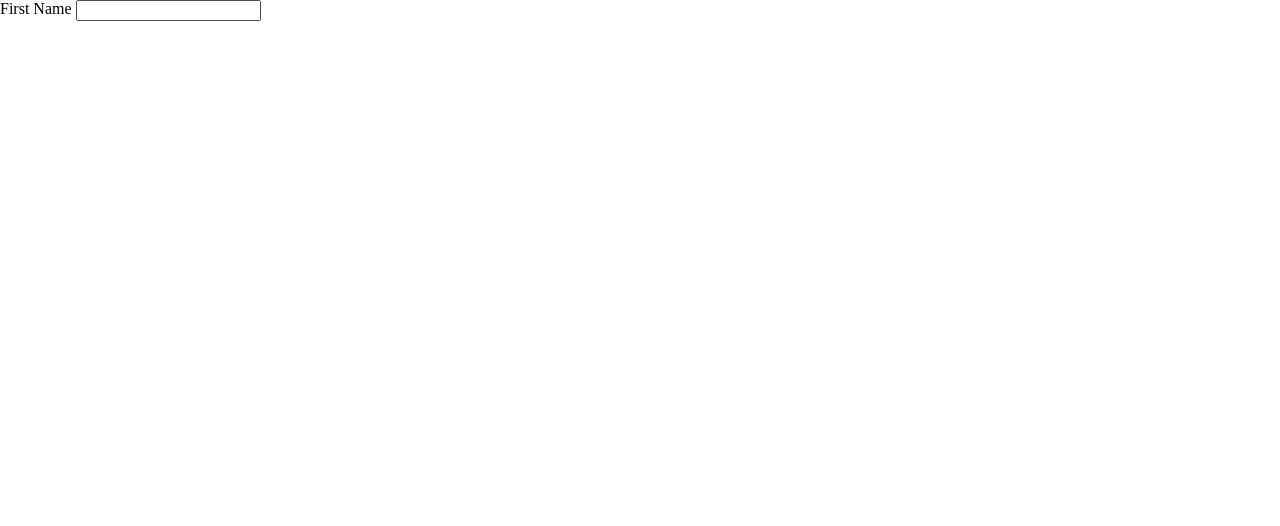
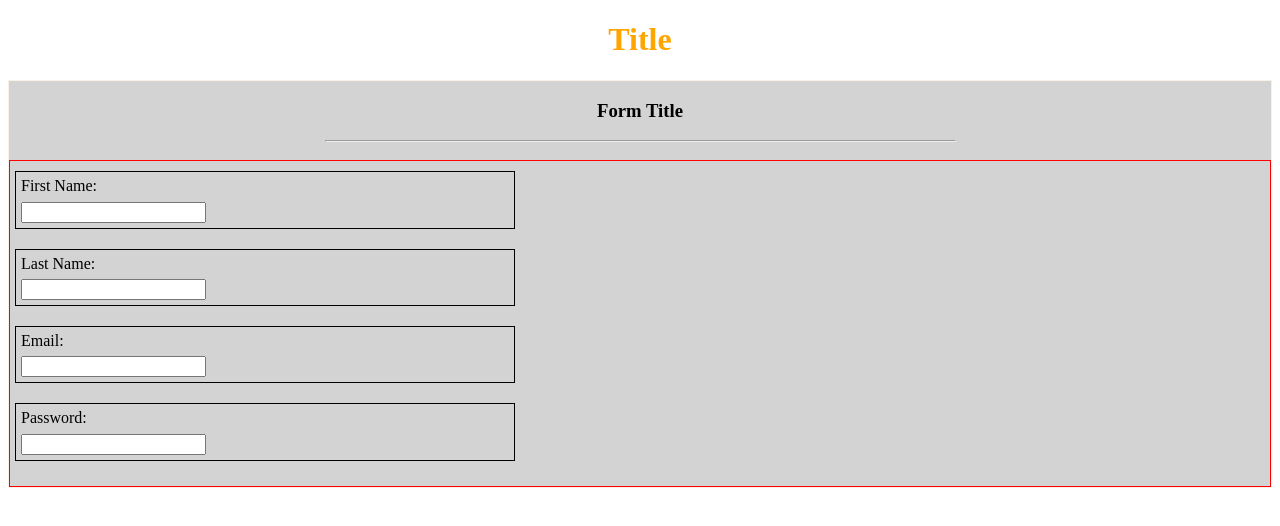
Before and after one commit to garridosrepos/lexiconlabbar, a plain HTML site: page Lab 2 Media Queries/index.html in a window 1280 px wide. Drawn offline with Linux system fonts and the light colour scheme.

Commit message:
Får inte riktigt kläm på css

```diff
--- a/Lab 2 Media Queries/css/small-default.css
+++ b/Lab 2 Media Queries/css/small-default.css
@@ -18,12 +18,55 @@ Means that margin is added outside of the box and padding to the inside of the b
     box-sizing: border-box;
 }
 
-/* Elements properties in the small-default.css file
+/*Elements properties in the small-default.css file
     that are not being overwritten in the other css-files
-    will remain unchanged in the web browser.
- */
+    will remain unchanged in the web browser.*/
 
 h1 {
     color: red;
+}
 
+form{
+    border: 1px solid linen;
+    background-color: lightgray;
 }
+
+.page-title{
+    text-align: center;
+}
+
+.form-content{
+
+    padding: 5px;
+    border: 1px solid red;
+}
+
+.separator{
+    width: 100%;
+    height: 20px;
+    /*background-color: lightslategray;*/
+}
+.separator>hr{
+    width: 50%;
+}
+
+.form-title{
+    text-align: center;
+}
+
+.input-group{
+    width: 40%;
+    padding: 5px;
+    margin-top: 5px;
+    margin-bottom: 20px;
+    border:1px solid black;
+}
+
+
+label{
+    /*border:     1px solid black;
+    background-color: #fff;*/
+
+    display: block;
+    margin-bottom: 0.5vw;
+}
--- a/Lab 2 Media Queries/index.html
+++ b/Lab 2 Media Queries/index.html
@@ -2,24 +2,52 @@
 <html lang="en">
 <head>
     <meta name="viewport" content="width=device-width, initial-scale=1.0">
-
-
-
-
     <meta charset="UTF-8">
     <title>Title</title>
-    <link href="css/reset.css" rel="stylesheet" type="text/css">
-    <link href="css/small-default.css" rel="stylesheet">
-    <link href="css/medium.css" rel="stylesheet">
-    <link href="css/large.css" rel="stylesheet">
+    <!-- <link href="css/reset.css" rel="stylesheet" type="text/css"> -->
+    <link href="css/small-default.css" rel="stylesheet" type="text/css">
+    <link href="css/medium.css" rel="stylesheet" type="text/css">
+    <link href="css/large.css" rel="stylesheet" type="text/css">
 
 </head>
 <body>
 
-	<form action="#">
-		<label for="firstName">First Name</label>
-		<input type="text" class="form-control" id="firstName">
-	</form>
+
+	<div class="main">
+		<div class="page-title">
+			<h1>Title</h1>
+		</div>
+		<form action="">
+
+			<div class="form-title"><h3>Form Title</h3></div>
+			<div class="separator"><hr class="separation-line"></div>
+
+			<div class="form-content">
+				<div class="">
+					<div class="input-group">
+						<label for="firstName" class="inputLabel" >First Name:</label>
+						<input type="text" id="firstName">
+					</div>
+
+					<div class="input-group">
+						<label for="lastName" class="inputLabel">Last Name: </label>
+						<input type="text" id=lastName placeholder="">
+					</div>
+				</div>
+
+				<div class="input-group">
+					<label for="email" class="inputLabel">Email:</label>
+					<input type="email" id="email">
+				</div>
+				<div class="input-group">
+					<label for="password" class="inputLabel">Password:</label>
+					<input type="password" id="password">
+				</div>
+			</div>
+		</form>
+	</div>
+
+
 
 </body>
 </html>
```
